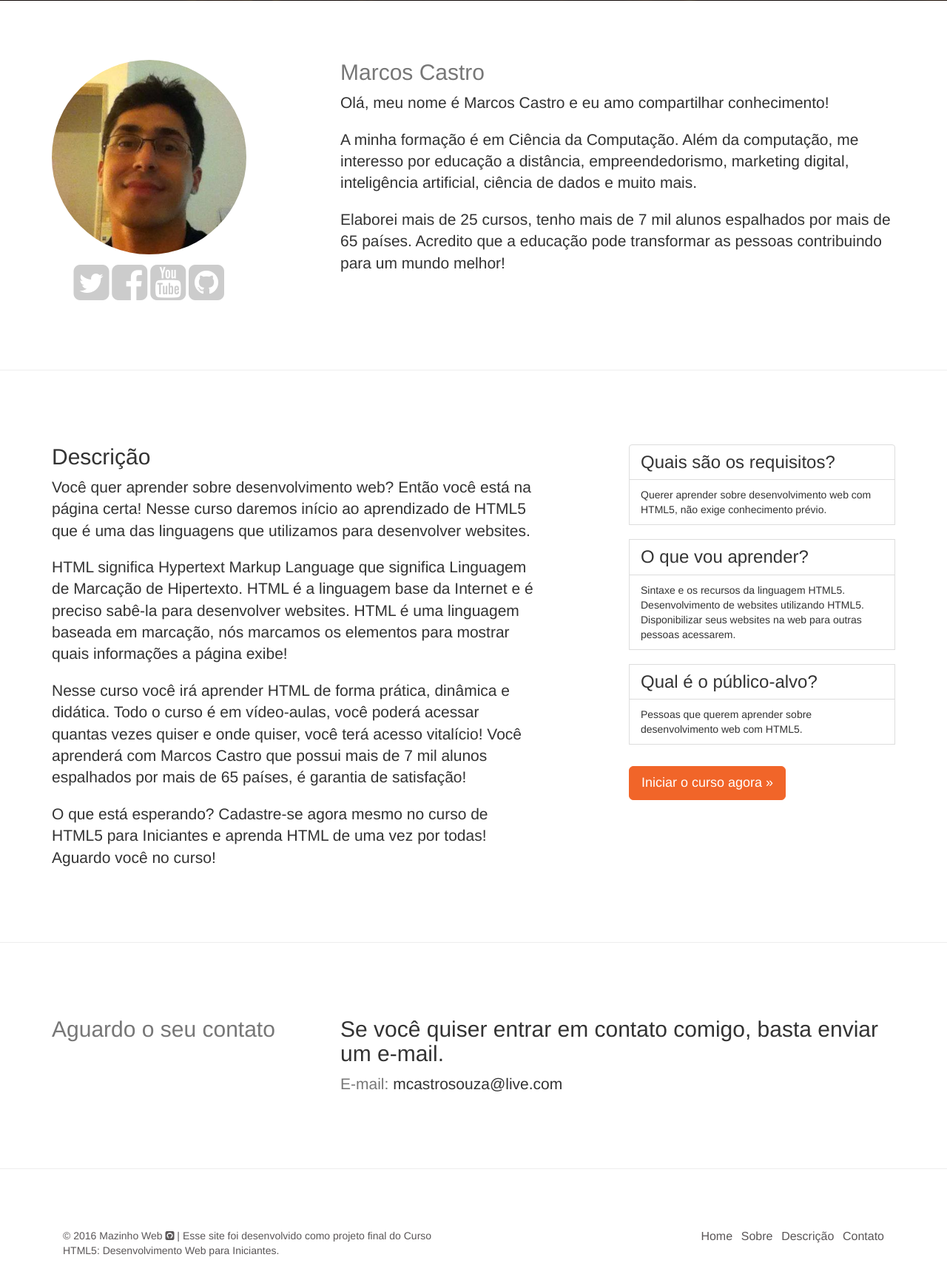
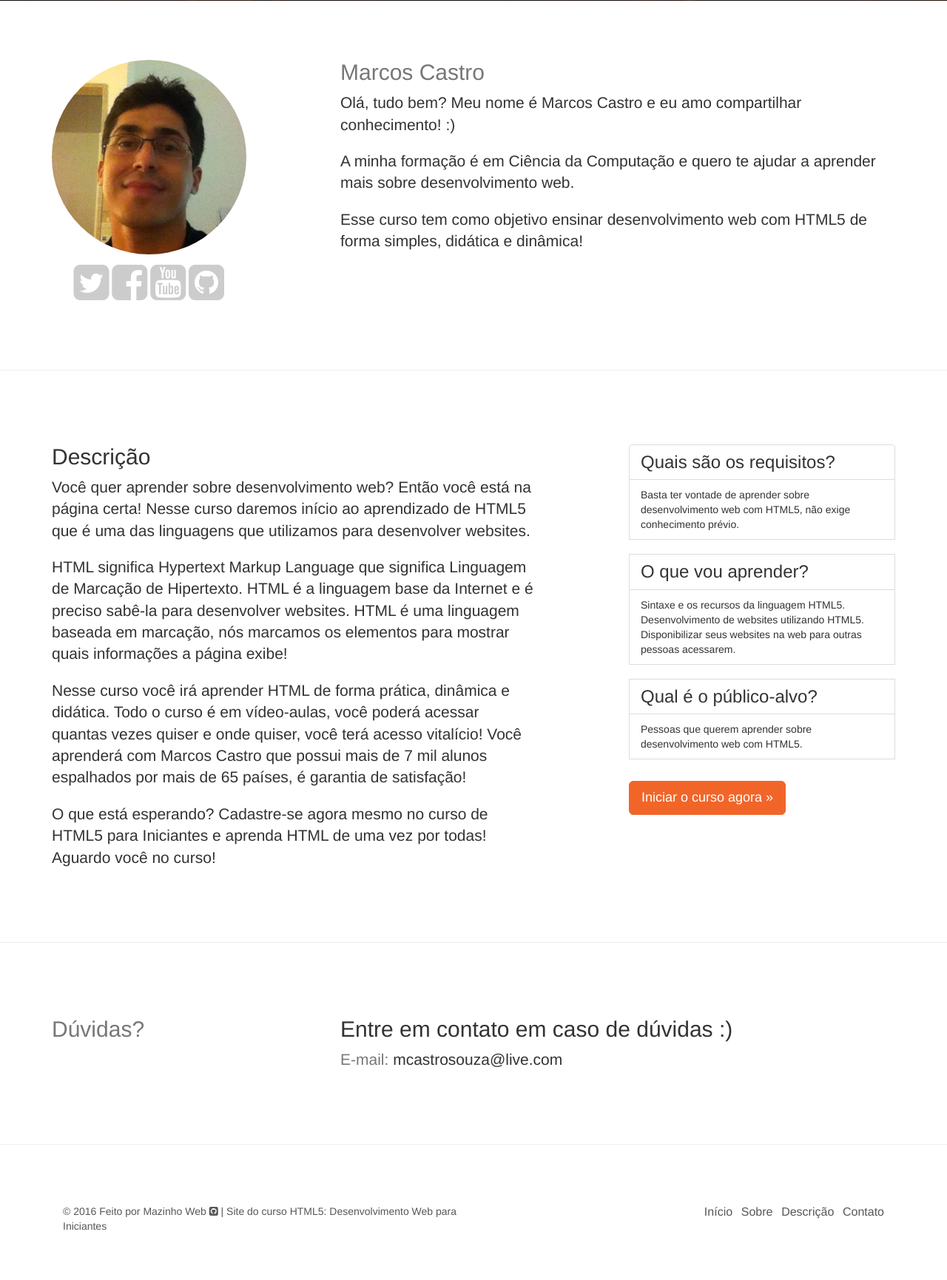
Before and after one commit to marcoscastro/site_cursohtml5, a plain HTML site: page index.html in a window 1280 px wide. Shown: the part 580-2311 px from the top of the page at 74% size. After the commit the page ends 2278 px from the top, so only its background shows below. Drawn offline with nearby package versions, Linux system fonts and the light colour scheme.

Commit message:
update index

```diff
--- a/index.html
+++ b/index.html
@@ -36,11 +36,11 @@
                     <span class="icon-bar"></span>
                     <span class="icon-bar"></span>
                   </button>
-                  <a class="navbar-brand page-scroll" href="#home"><strong>Curso de </strong><i class="fa fa-html5 fa-lg"></i></a>
+                  <a class="navbar-brand page-scroll" href="#home"><strong>Curso de HTML </strong><i class="fa fa-html5 fa-lg"></i></a>
                 </div><!-- /.navbar-header -->
                 <div id="navbar" class="navbar-collapse collapse my-style-menu">
                   <ul class="nav navbar-nav navbar-right">
-                    <li><a class="page-scroll" href="#home">Home</a></li>
+                    <li><a class="page-scroll" href="#home">Início</a></li>
                     <li><a class="page-scroll" href="#sobre">Sobre</a></li>
                     <li><a class="page-scroll" href="#descricao">Descrição</a></li>
                     <li><a class="page-scroll" href="#contato">Contato</a></li>
@@ -89,9 +89,9 @@
                 </div>
                 <div class="col-xs-12 col-sm-8 col-sm-offset-1 col-lg-8 col-lg-offset-1">
                     <h2 class="featurette-heading"><span class="text-muted">Marcos Castro</span></h2>
-                    <p class="lead">Olá, meu nome é Marcos Castro e eu amo compartilhar conhecimento!</p>
-                    <p class="lead">A minha formação é em Ciência da Computação. Além da computação, me interesso por educação a distância, empreendedorismo, marketing digital, inteligência artificial, ciência de dados e muito mais.</p>
-                    <p class="lead">Elaborei mais de 25 cursos, tenho mais de 7 mil alunos espalhados por mais de 65 países. Acredito que a educação pode transformar as pessoas contribuindo para um mundo melhor!</p>
+                    <p class="lead">Olá, tudo bem? Meu nome é Marcos Castro e eu amo compartilhar conhecimento! :)</p>
+                    <p class="lead">A minha formação é em Ciência da Computação e quero te ajudar a aprender mais sobre desenvolvimento web.</p>
+                    <p class="lead">Esse curso tem como objetivo ensinar desenvolvimento web com HTML5 de forma simples, didática e dinâmica!</p>
                 </div>
             </div>
         </section> <!-- /container -->
@@ -114,13 +114,13 @@
                 </div>
                 <div class="col-md-4 col-lg-offset-1">
                     <h3 class="list-group-item">Quais são os requisitos?</h3>
-                    <p class="list-group-item">Querer aprender sobre desenvolvimento web com HTML5, não exige conhecimento prévio.</p>
+                    <p class="list-group-item">Basta ter vontade de aprender sobre desenvolvimento web com HTML5, não exige conhecimento prévio.</p>
                     <h3 class="list-group-item">O que vou aprender?</h3>
                     <p class="list-group-item">Sintaxe e os recursos da linguagem HTML5. <br />
                     Desenvolvimento de websites utilizando HTML5. Disponibilizar seus websites na web para outras pessoas acessarem.</p>
                     <h3 class="list-group-item">Qual é o público-alvo?</h3>
                     <p class="list-group-item">Pessoas que querem aprender sobre desenvolvimento web com HTML5.</p>
-                    <p class="lead"><a class="btn btn-lg btn-outline btn-outline-content margin-top-30" href="https://www.udemy.com/html5-desenvolvimento-web/" target="_blank" role="button">Iniciar o curso agora &raquo;</a></p>
+                    <p class="lead"><a class="btn btn-lg btn-outline btn-outline-content margin-top-30" href="https://www.udemy.com/html5-desenvolvimento-web/?couponCode=PROMOHTML5" target="_blank" role="button">Iniciar o curso agora &raquo;</a></p>
                 </div>
             </div>
         </section>
@@ -131,10 +131,10 @@
         <section class="container" id="contato">
             <div class="row featurette">
               <div class="col-md-4">
-                <h2 class="featurette-heading"><span class="text-muted">Aguardo o seu contato</span></h2>
+                <h2 class="featurette-heading"><span class="text-muted">Dúvidas?</span></h2>
               </div>
               <div class="col-md-8">
-                <h2 class="featurette-heading">Se você quiser entrar em contato comigo, basta enviar um e-mail.</h2>
+                <h2 class="featurette-heading">Entre em contato em caso de dúvidas :)</h2>
                 <p class="lead"><span class="text-muted">E-mail:</span> mcastrosouza@live.com</p>
               </div>
             </div><!-- /.row -->
@@ -149,10 +149,10 @@
             <!-- FOOTER -->
             <footer>
               <div class="col-xs-12 col-sm-6 col-lg-6 pull-right text-right">
-                <p class="text-xs-center"><a class="page-scroll my-footer" href="#home">Home</a> &nbsp; <a class="page-scroll my-footer" href="#sobre">Sobre</a> &nbsp; <a class="page-scroll my-footer" href="#descricao">Descrição</a> &nbsp; <a class="page-scroll my-footer" href="#contato">Contato</a></p>
+                <p class="text-xs-center"><a class="page-scroll my-footer" href="#home">Início</a> &nbsp; <a class="page-scroll my-footer" href="#sobre">Sobre</a> &nbsp; <a class="page-scroll my-footer" href="#descricao">Descrição</a> &nbsp; <a class="page-scroll my-footer" href="#contato">Contato</a></p>
               </div>
               <div class="col-xs-12 col-sm-6 col-lg-6">
-                <p class="text-left text-xs-center">&copy; 2016 <a href="http://mazinhoweb.com/" target="_blank">Mazinho Web</a> <a href="https://mazinhoweb.github.io/" target="_blank"><i class="fa fa-github-square"></i></a> | Esse site foi desenvolvido como projeto final do Curso HTML5: Desenvolvimento Web para Iniciantes.</p>
+                <p class="text-left text-xs-center">&copy; 2016 <a href="http://mazinhoweb.com/" target="_blank">Feito por Mazinho Web</a> <a href="https://mazinhoweb.github.io/" target="_blank"><i class="fa fa-github-square"></i></a> | Site do curso HTML5: Desenvolvimento Web para Iniciantes</p>
               </div>
             </footer>
         </section><!-- /.container -->
```
